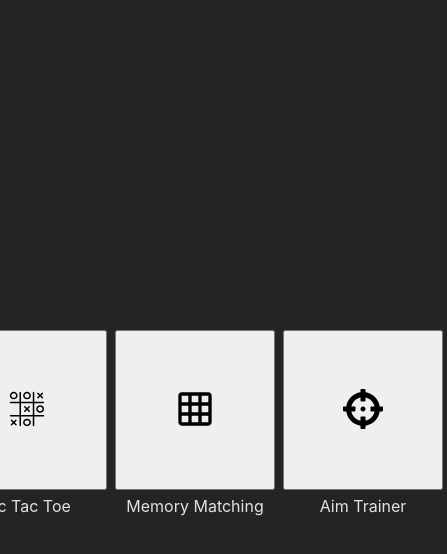
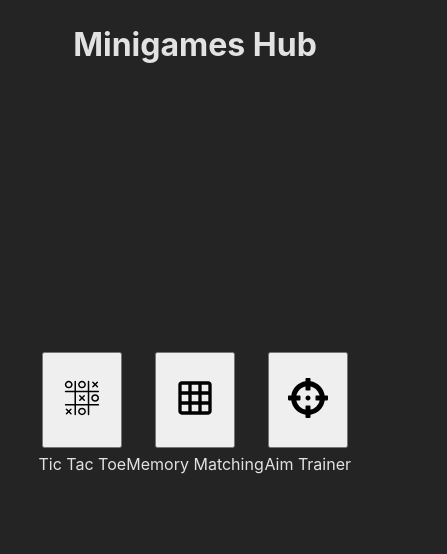
Before and after one commit to Matthewpimentel/mini-games, a React (Vite) app: page / in a window 390 px wide. Shown: the top 554 px of the page, 447 px wide, since content can reach past the window. Built offline with nearby package versions, Linux system fonts and the light colour scheme.

Commit message:
now looks good on mobile
looks good on mobile

```diff
--- a/src/App.jsx
+++ b/src/App.jsx
@@ -9,6 +9,8 @@ import { FaCrosshairs } from "react-icons/fa";
 function App() {
 
   return (
+    <div className='home-container'>
+      <h1>Minigames Hub</h1>
     <div className='home'>
       <div className='button-container'>
         <Link to="/tictactoe"><button><GiTicTacToe size={40} /></button></Link>
@@ -23,6 +25,7 @@ function App() {
         <span>Aim Trainer</span>
       </div>
     </div>
+    </div>
   )
 }
 
--- a/src/index.css
+++ b/src/index.css
@@ -17,13 +17,16 @@
 
 }
 
-body,html {
+body,
+html {
   margin: 0;
   padding: 0;
 }
+
 * {
   box-sizing: border-box;
 }
+
 
 .back-button {
   cursor: pointer;
@@ -35,12 +38,18 @@ body,html {
   color: red;
 }
 
+.home-container {
+  text-align: center;
+  height: 95vh;
+}
+
+
+
 .home {
   display: flex;
   flex-direction: row;
-
+  height: 80%;
   align-items: center;
-  height: 100vh;
 }
 
 .button-container {
@@ -117,7 +126,7 @@ body,html {
   margin: 0.5rem;
 }
 
-.memory-game > * {
+.memory-game>* {
   font-size: 2rem;
   text-align: center;
 }
@@ -168,7 +177,8 @@ body,html {
   left: 0;
   width: 100%;
   height: 100%;
-  background-color: rgba(0, 0, 0, 0.5); /* Semi-transparent black background */
+  background-color: rgba(0, 0, 0, 0.5);
+  /* Semi-transparent black background */
   display: flex;
   justify-content: center;
   align-items: center;
@@ -204,3 +214,15 @@ body,html {
 .modal-content button:hover {
   background-color: #0056b3;
 }
+
+@media only screen and (max-width: 768px) {
+  .button-container button {
+    width: 6em;
+    height: 6rem;
+  }
+
+  .memory-card {
+    width: 4rem;
+    height: 4rem;
+  }
+}
```
